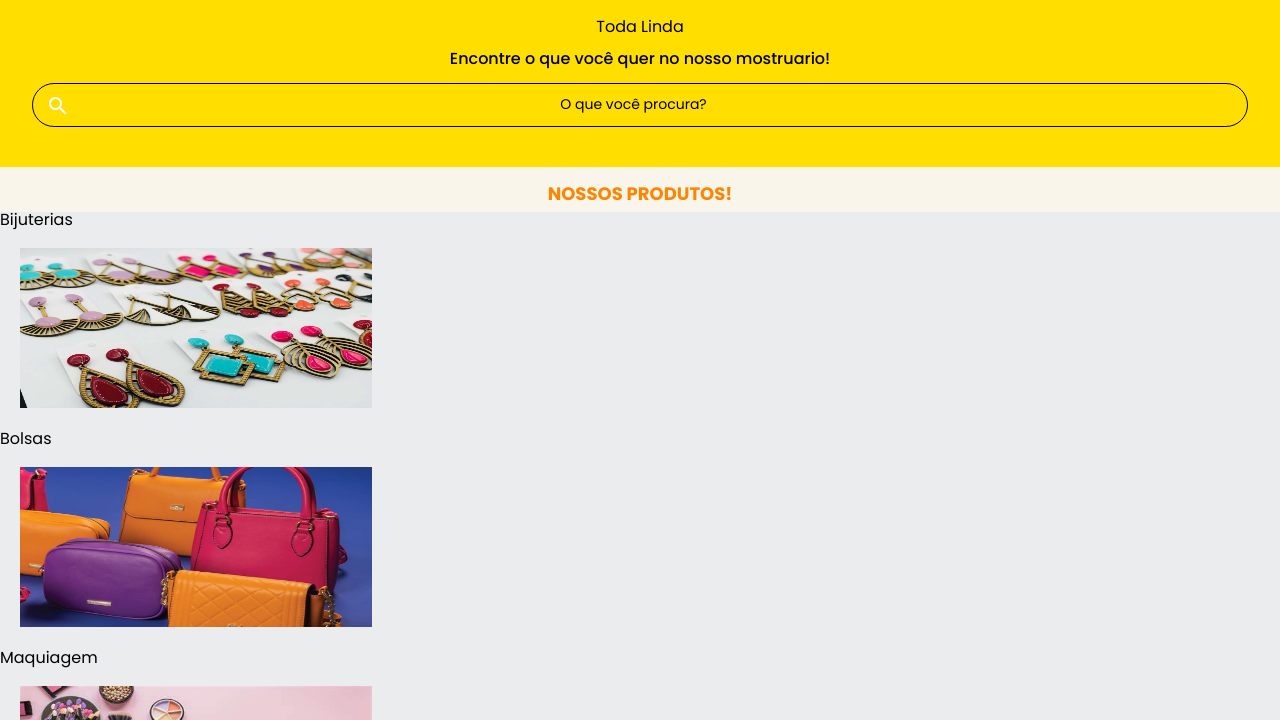
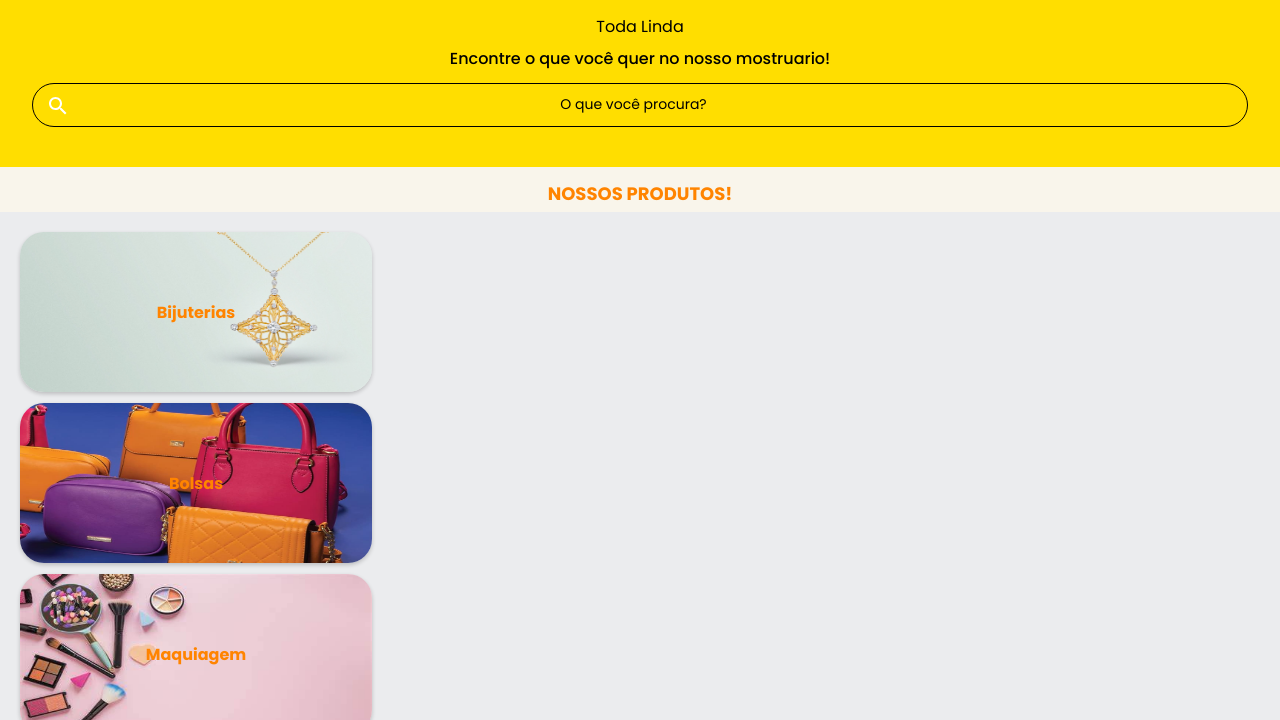
Before and after one commit to Liverton/TodaLindaV1, a plain HTML site: page index.html in a window 1280 px wide. Shown: the part 80-800 px from the top of the page. Drawn offline with Linux system fonts and the light colour scheme.

Commit message:
Quinto commit, ainda no card fazendo algumas alterações de html e css

```diff
--- a/index.html
+++ b/index.html
@@ -55,26 +55,35 @@
         <div class="coluna">
             <!-- 1ª linha -->
             <div class="linha">
-                <h2 class="descricao__titulo-produto">Bijuterias</h2>
-                <img src="img/bannerbiju01.jpg" class="descricao__imagem">
+                <div class="descricao__item">
+                    <a href="#"><img src="img/bannerbijuteria02.jpg" alt="Imagem Bijuterias"></a>
+                    <h2 class="descricao__texto">Bijuterias</h2>
+                </div>
             </div>
             <!-- 2ª linha -->
             <div class="linha">
-                <h2 class="descricao__titulo-produto">Bolsas</h2>
-                <img src="img/bannerbolsa01.jpg" class="descricao__imagem">
+                <div class="descricao__item">
+                    <a href="#"><img src="img/bannerbolsa01.jpg" alt="Imagem Bolsas"></a>
+                    <h2 class="descricao__texto">Bolsas</h2>
+                </div>
             </div>
             <!-- 3ª linha -->
             <div class="linha">
-                <h2 class="descricao__titulo-produto">Maquiagem</h2>
-                <img src="img/bannermakes02.jpg" class="descricao__imagem">
+                <div class="descricao__item">
+                    <a href="#"><img src="img/bannermakes02.jpg" alt="Imagem Maquiagem"></a>
+                    <h2 class="descricao__texto">Maquiagem</h2>
+                </div>
             </div>
             <!-- 4ª linha -->
             <div class="linha">
-                 <h2 class="descricao__titulo-produto">Acessórios</h2>
-                <img src="img/banneracessorio01.jpg" class="descricao__imagem">
+                <div class="descricao__item">
+                    <a href="#"><img src="img/banneracessorio01.jpg" alt="Imagem Acessórios"></a>
+                    <h2 class="descricao__texto">Acessórios</h2>
+                </div>
             </div>
         </div>
     </div>
+
 </body>
 
 </html>
--- a/styles/produtos.css
+++ b/styles/produtos.css
@@ -10,11 +10,40 @@
 
 .card {
     display: flex;
+    padding: 1.25em;
 }
 
-.descricao__imagem {
-    padding: 1.25em;
+.linha {
+    margin-bottom: 0.5em;
+}
+
+.descricao__item {
+    display: flex;
+    flex-direction: column;
+    align-items: center;
+    text-align: center;
+    position: relative;
+}
+
+.descricao__item img {
     width: 22em;
-    height: 10em;
+    max-height: 10em;
+    border: 1px;
+    border-radius: 24px;
+    overflow: hidden;
+    transition: filter 0.3s ease;
+    box-shadow: 0 2px 4px rgba(0, 0, 0, 0.2);
+}
 
+.descricao__item:hover img {
+    filter: brightness(0.8);
 }
+
+.descricao__texto {
+    color: var(--cor-laranja);
+    font-weight: bold;
+    position: absolute; /* Adicionada propriedade position para posicionamento absoluto */
+    left: 50%; /* Centraliza o texto horizontalmente */
+    top: 50%; /* Centraliza o texto verticalmente */
+    transform: translate(-50%, -50%); /* Centraliza o texto completamente */
+}
```
Also changed, not shown: img/bannerbijuteria02.jpg (added).
